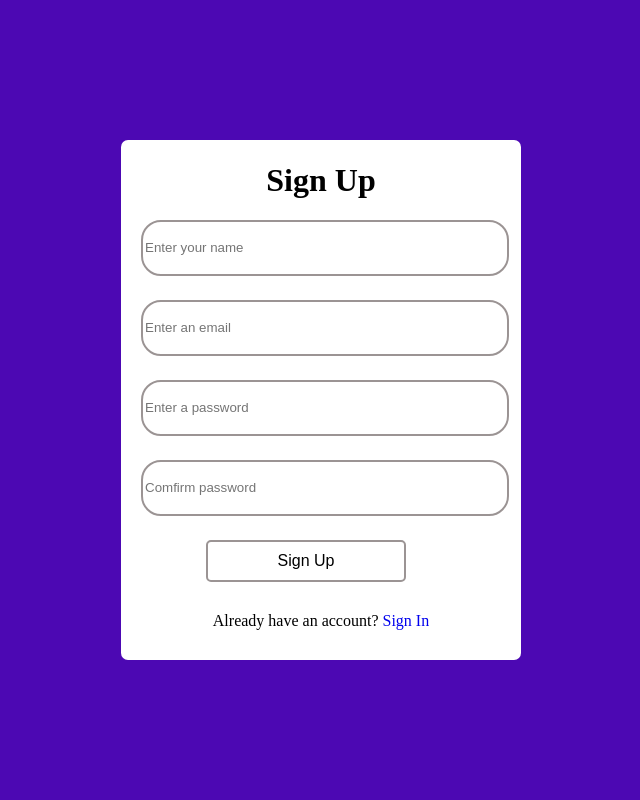
After one commit to Donwiseman/AB-INVENTORY, a Flask app: page /signup.html in a window 1280 px wide. The commit adds this page. Shown: the whole page, without its empty margins (319-959 px from the left). Run offline with Flask 3, Linux system fonts and the light colour scheme.

Commit message:
added more styles

```diff
--- a/frontend/app.py
+++ b/frontend/app.py
@@ -3,8 +3,20 @@ from flask import Flask, render_template
 app = Flask(__name__)
 
 @app.route('/', strict_slashes=False)
+@app.route('/login.html', strict_slashes=False)
+def login():
+    return render_template('login.html')
+
+
+@app.route('/home.html', strict_slashes=False)
 def home():
-    return render_template('login.html')
+    return render_template('home.html')
+
+
+@app.route('/signup.html', strict_slashes=False)
+def signup():
+    return render_template('signup.html')
+
 
 if __name__ == '__main__':
     app.run(debug=True, host='0.0.0.0', port=5000)
--- a/frontend/static/styles/body.css
+++ b/frontend/static/styles/body.css
@@ -1,4 +1,4 @@
-body{
+.body{
     margin: 0;
     padding: 0;
     display: flex;
@@ -7,66 +7,3 @@ body{
     min-height: 100vh;
     background: rgb(76, 8, 179);
 }
-#login{
-    border-radius: 7px;
-    width: 400px;
-    background-color: #fff;
-    /* display: flex;
-    align-items: center;
-    justify-content: center; */
-}
-
-#login h1 {
-    font-size: 2em;
-    text-align: center;
-}
-
-#login .input-box{
-    width: 90%;
-    height: 50px;
-    margin: 30px 15px;
-}
-
-.input-box input {
-    width: 100%;
-    height: 100%;
-    background: transparent;
-    border: none;
-    outline: none;
-    border: 2px solid rgb(155, 148, 148);
-    border-radius: 40px;
-}
-
-.input-box input::placeholder{
-    padding-left: 5px;
-}
-
-button {
-    font-size: 1em;
-    background:  none;
-    border: none;
-    border: 2px solid rgb(155, 148, 148);
-    border-radius: 5px;
-    margin: 0 85px 30px 85px;
-    width: 50%;
-    padding: 10px;
-}
-
-button:hover {
-    background:  rgb(76, 8, 179);
-    color: #fff;
-}
-#login #sign {
-    text-align: center;
-    margin: 0 auto 30px;
-}
-
-.forgot {
-    text-align: center;
-    margin: 0 auto 30px;
-
-}
-
-a {
-    text-decoration: none;
-}
--- /dev/null
+++ b/frontend/static/styles/signup.css
@@ -0,0 +1,46 @@
+#signup{
+    background: #fff;
+    width: 400px;
+    border-radius: 7px;
+}
+#signup .input-box {
+    width: 90%;
+    height: 50px;
+    margin: 0 auto 30px;
+}
+#signup .input-box input{
+    border-radius: 20px;
+    width: 100%;
+    height: 100%;
+    border: 2px solid rgb(155, 148, 148);
+}
+#signup h1 {
+    font-size: 2em;
+    text-align: center;
+}
+
+button {
+    font-size: 1em;
+    background:  none;
+    border: none;
+    border: 2px solid rgb(155, 148, 148);
+    border-radius: 5px;
+    margin: 0 85px 30px 85px;
+    width: 50%;
+    padding: 10px;
+}
+
+button:hover {
+    background:  rgb(76, 8, 179);
+    color: #fff;
+}
+
+#signin {
+    text-align: center;
+    margin: 0 auto 30px;
+
+}
+
+a {
+    text-decoration: none;
+}
--- /dev/null
+++ b/frontend/templates/signup.html
@@ -0,0 +1,28 @@
+<!DOCTYPE html>
+<html>
+    <head>
+        <link rel="stylesheet" href="/static/styles/body.css">
+        <link rel="stylesheet" href="/static/styles/signup.css">
+    </head>
+    <body class="body">
+        <div id="signup">
+            <form>
+                <h1> Sign Up </h1>
+                <div class="input-box">
+                    <input type="text" name="fname" id="f-name" placeholder="Enter your name" required>
+                </div>
+                <div class="input-box">
+                    <input type="email" name="email" placeholder="Enter an email" required>
+                </div>
+                <div class="input-box">
+                    <input type="password" name="pword" placeholder="Enter a password" required>
+                </div>
+                <div class="input-box">
+                    <input type="password" name="rpword" placeholder="Comfirm password" required>
+                </div>
+                <button>Sign Up</button>
+                <div id="signin">Already have an account? <a href="login.html">Sign In</a></div>
+            </form>
+        </div>
+    </body>
+</html>
```
Also changed, not shown: frontend/static/styles/home.css (added, +32 -0 lines), frontend/static/styles/login.css (added, +63 -0 lines), frontend/templates/home.html (added, +16 -0 lines), frontend/templates/login.html (+7 -6 lines).
